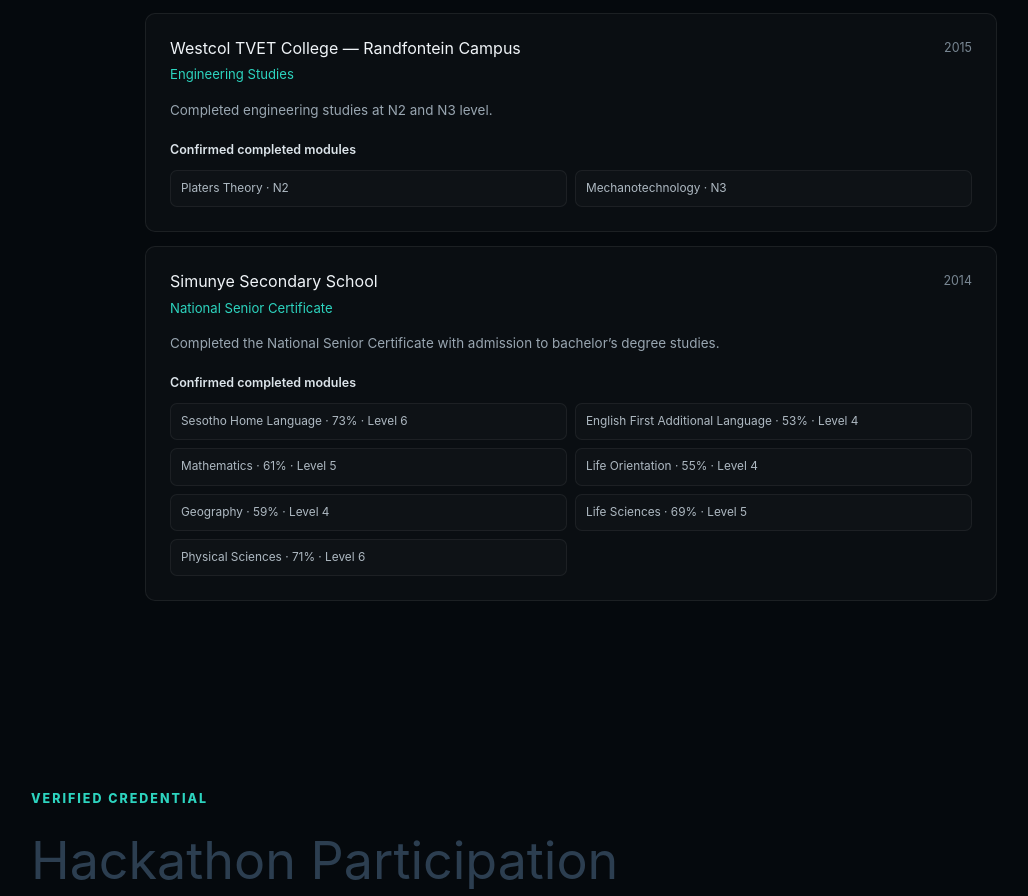
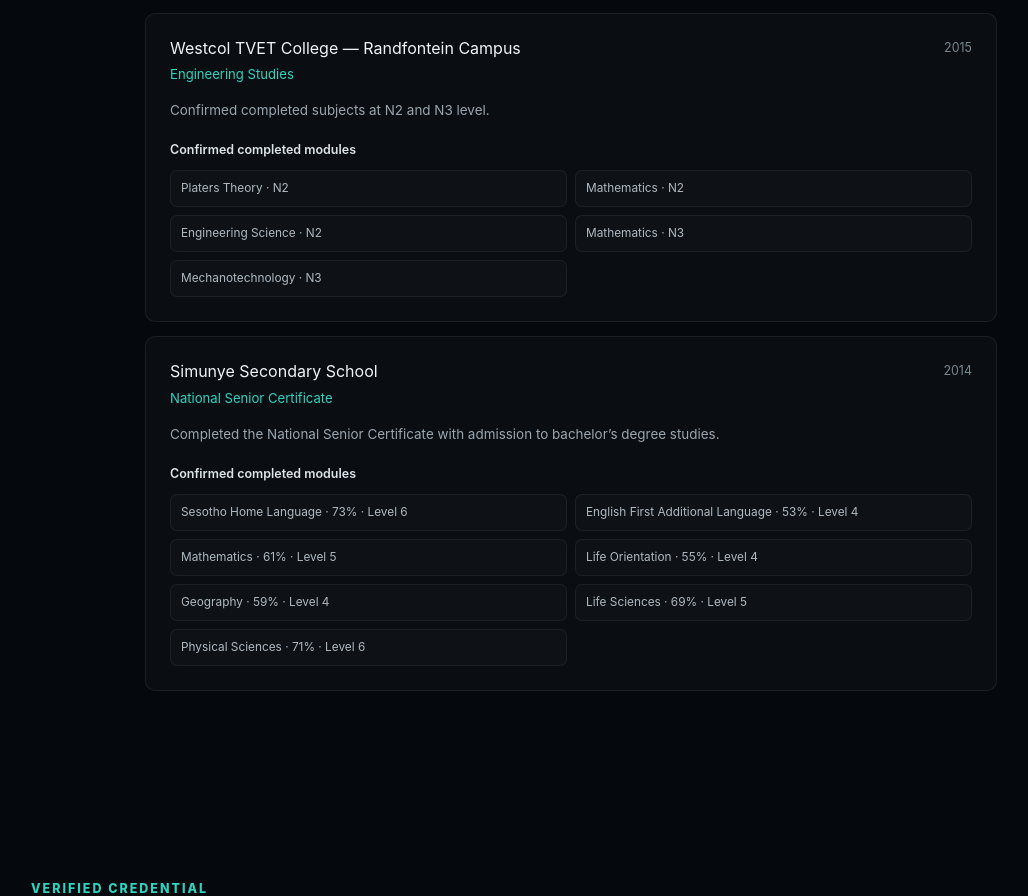
Before and after one commit to keketsoleu25/recruiter-magnet, a Vue app: page / in a window 1280 px wide. Shown: the part 4869-5765 px from the top of the page, without its empty margins (69-1097 px from the left). Built offline with nearby package versions, Linux system fonts and the light colour scheme.

Commit message:
fix: complete confirmed Westcol N2 and N3 subjects

```diff
--- a/src/components/EducationSection.vue
+++ b/src/components/EducationSection.vue
@@ -43,9 +43,12 @@
     institution: 'Westcol TVET College — Randfontein Campus',
     programme: 'Engineering Studies',
     period: '2015',
-    description: 'Completed engineering studies at N2 and N3 level.',
+    description: 'Confirmed completed subjects at N2 and N3 level.',
     modules: [
       'Platers Theory · N2',
+      'Mathematics · N2',
+      'Engineering Science · N2',
+      'Mathematics · N3',
       'Mechanotechnology · N3',
     ],
   },
```
